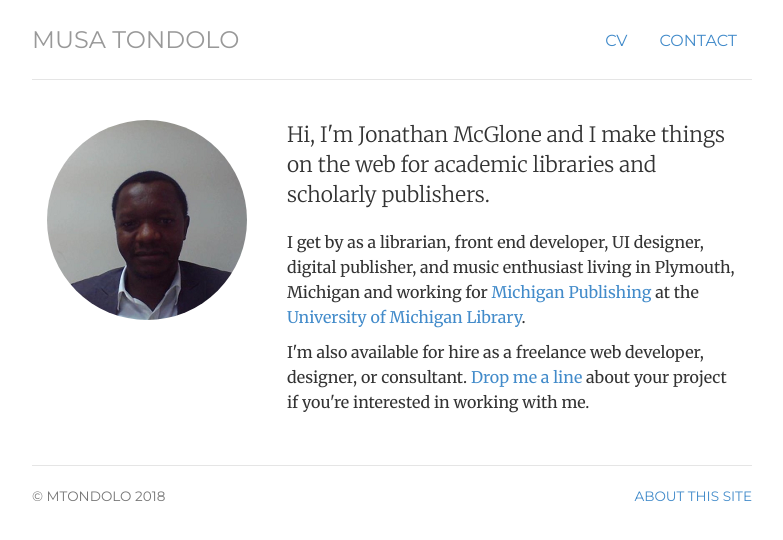
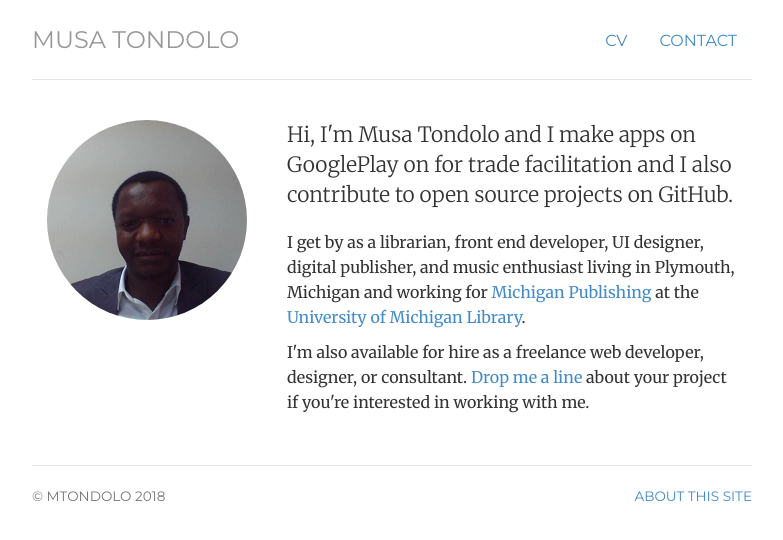
Before and after one commit to mtondolo/mtondolo.github.io, a Jekyll site: the page built from index.html, in a window 1280 px wide. Shown: the top 540 px of the page, without its empty margins (248-1031 px from the left). Built offline with Jekyll 4.4.1, drawn with Linux system fonts in a browser that asks for light colours.

Commit message:
Update index.html

```diff
--- a/index.html
+++ b/index.html
@@ -12,7 +12,7 @@ description: Jonathan McGlone is a Librarian, Front-End Developer, Digital Publi
 	<img  class="img-circle avatar" alt="Jonathan McGlone" src="img/mtondolo-200px.png">
 	</div>
 	<div itemscope itemtype="http://data-vocabulary.org/Person" class="col-sm-8">
-	<p class="lead">Hi, I'm <span itemprop="name">Jonathan McGlone</span> and I make things on the web for academic libraries and scholarly publishers.</p>
+	<p class="lead">Hi, I'm <span itemprop="name">Musa Tondolo</span> and I make apps on GooglePlay on for trade facilitation and I also contribute to open source projects on GitHub.</p>
 	<p>I get by as a <span itemprop="title">librarian</span>, <span itemprop="title">front end developer</span>, <span itemprop="title">UI designer</span>, <span itemprop="title">digital publisher</span>, and music enthusiast living in <span itemprop="address" itemscope
     itemtype="http://data-vocabulary.org/Address"> <span itemprop="locality">Plymouth</span>, <span itemprop="region">Michigan</span></span> and working for <a href="http://www.publishing.umich.edu">Michigan Publishing</a> at <span itemprop="affiliation">the <a href="http://www.lib.umich.edu">University of Michigan Library</a></span>.</p>
 
```
